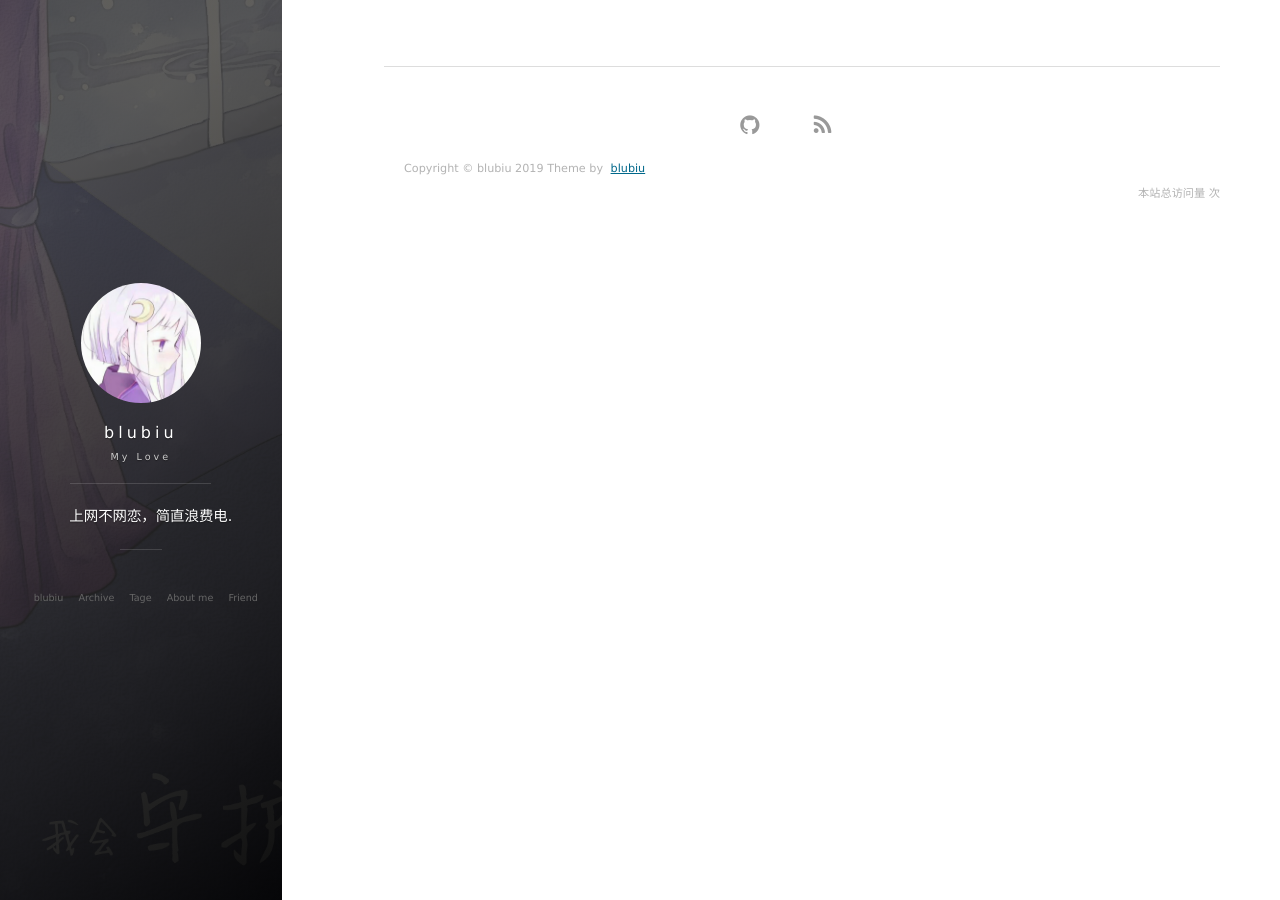
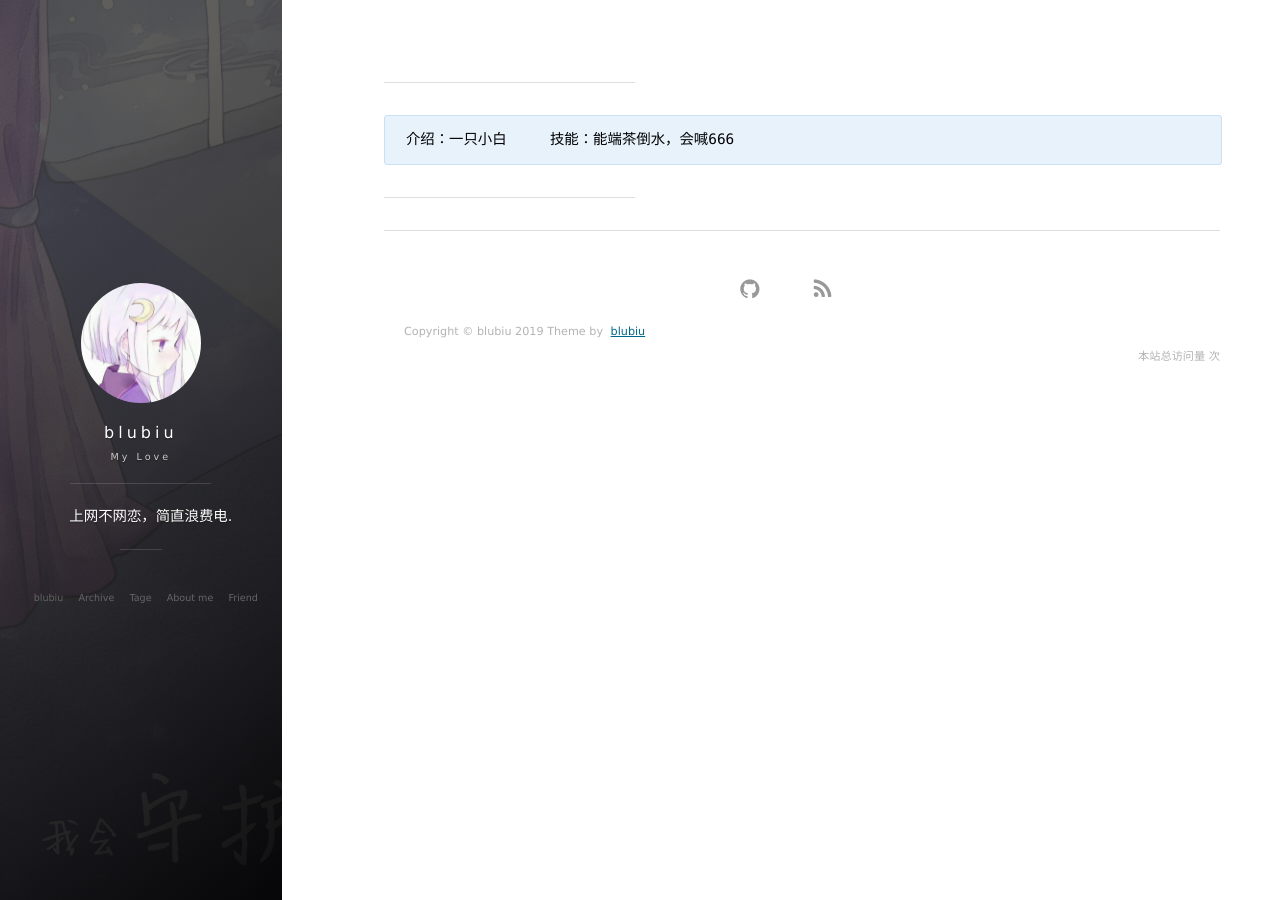
Before and after one commit to blubiu/blubiu.github.io, a Jekyll site: the page built from about.md, in a window 1280 px wide. Built offline with Jekyll 4.4.1, drawn with Linux system fonts in a browser that asks for light colours; nearby versions of some CDN libraries; our own code applies the rules of GitHub Pages for plain Markdown files; comment, search, counter and statistics services are not loaded; part of the change alters nothing that is shown.

Commit message:
Update about.md

```diff
--- a/about.md
+++ b/about.md
@@ -1,9 +1,11 @@
 ---
 layout: page
 title: 关于我:
+---
 
-    介绍：一只小白<br>
-    职位：Web Dog<br>
+---
+
+    介绍：一只小白
     技能：能端茶倒水，会喊666
 
 ---
```
